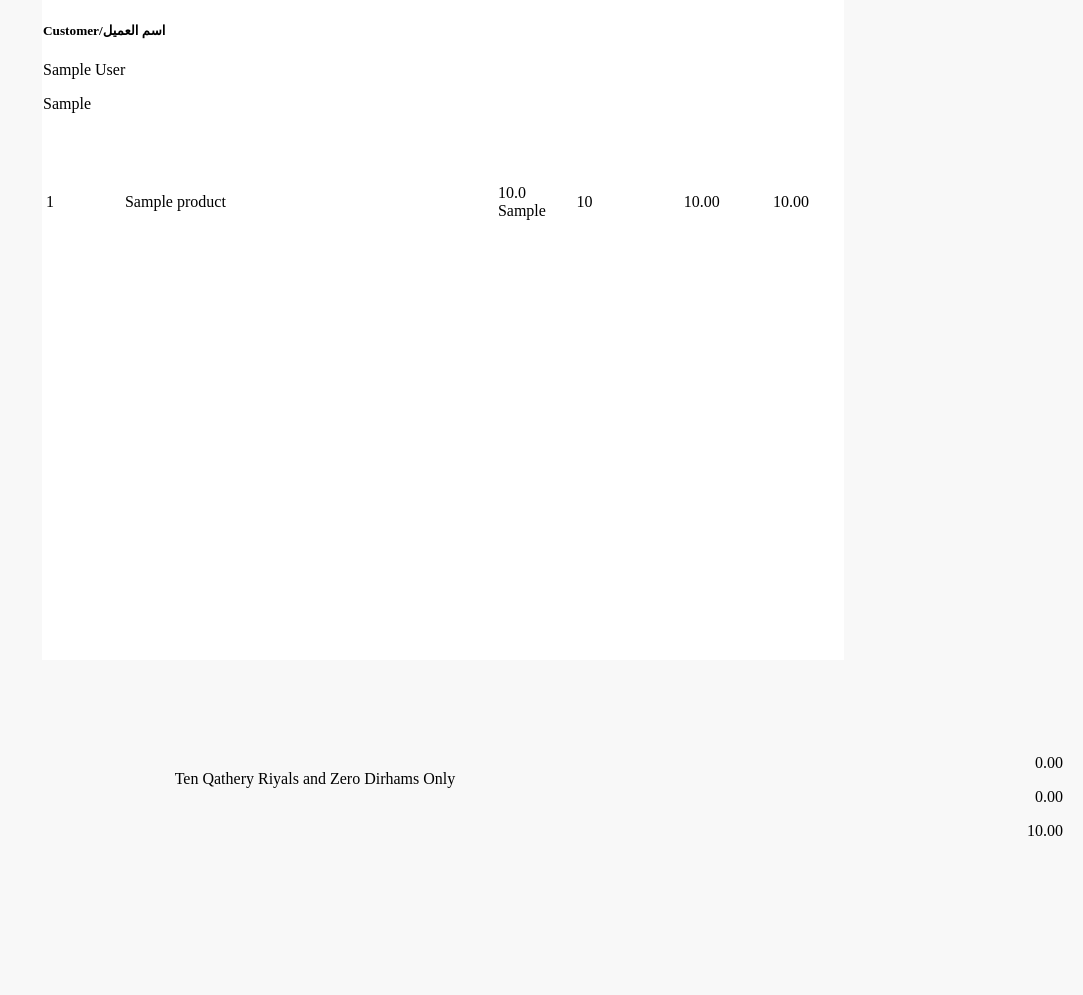
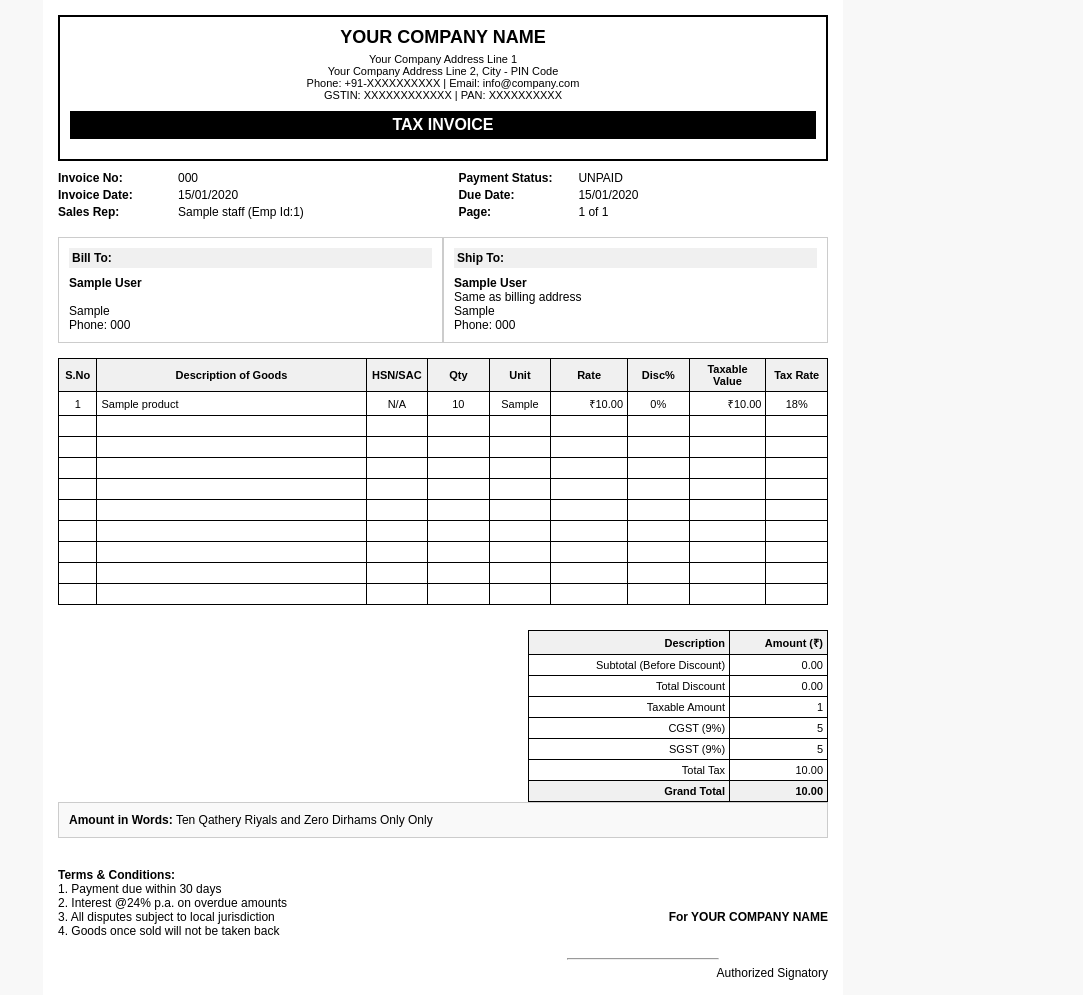
Before and after one commit to pramodthundathil/Beta_POS_demo, a Django app: page /pos/invoice/1 in a window 1280 px wide. Shown: the whole page, without its empty margins (197-1280 px from the left). Before the commit the page ends 836 px from the top, so only its background shows below. Run offline with Django 5.2, Linux system fonts and the light colour scheme; a user stored in the database is signed in; tables that the repository leaves empty hold one stand-in row (values such as "Sample post"); data that the repository does not hold is empty.

Commit message:
invoice template

```diff
--- a/POS/views.py
+++ b/POS/views.py
@@ -558,34 +558,85 @@ def invoice_old(request,pk):
 
 
 from math import ceil
+from django.shortcuts import render, get_object_or_404
+from django.contrib.auth.decorators import login_required
+from math import ceil
 
 @login_required(login_url='SignIn')
 def invoice(request, pk):
     order = get_object_or_404(Order, id=pk)
     order_items = list(order.orderitem_set.all())
 
-    # Paginate items: 20 items per page
-    items_per_page = 20
+    # Paginate items: 10 items per page for better GST invoice layout
+    items_per_page = 10
     total_pages = ceil(len(order_items) / items_per_page)
-    paginated_items = [
-        order_items[i * items_per_page:(i + 1) * items_per_page]
-        for i in range(total_pages)
-    ]
-      # Add sequential numbers to each item
-    for page_index, page in enumerate(paginated_items, start=1):
-        forloop_offset = (page_index - 1) * items_per_page
-        for i, item in enumerate(page, start=1):
-            item.sequential_number = forloop_offset + i
+    paginated_items = []
+
+    for i in range(total_pages):
+        page_items = order_items[i * items_per_page:(i + 1) * items_per_page]
+
+        # Add sequential numbers to each item
+        forloop_offset = i * items_per_page
+        for j, item in enumerate(page_items, start=1):
+            item.sequential_number = forloop_offset + j
+
+        # Add empty rows to fill the page (for consistent layout)
+        empty_rows_needed = items_per_page - len(page_items)
+        for k in range(empty_rows_needed):
+            # Create a dummy object for empty rows
+            class EmptyRow:
+                def __init__(self):
+                    self.is_empty = True
+                    self.sequential_number = ""
+            page_items.append(EmptyRow())
+
+        paginated_items.append(page_items)
+
+    # Calculate tax summary (only from real order items, not empty rows)
+    total_taxable_amount = sum(getattr(item, 'taxable_amount', 0) for item in order_items)
+    total_cgst = sum(getattr(item, 'cgst_amount', 0) for item in order_items)
+    total_sgst = sum(getattr(item, 'sgst_amount', 0) for item in order_items)
 
     # Pass the necessary context to the template
     context = {
         "order": order,
-        "paginated_items": paginated_items,  # A list of pages, each containing items
-        "total_in_words": amount_in_words(round(order.total_amount, 2)),  # Convert total amount to words
+        "paginated_items": paginated_items,
+        "total_in_words": amount_in_words(round(order.total_amount, 2)),
         "items_per_page": items_per_page,
         "total_pages": total_pages,
+        "total_taxable_amount": total_taxable_amount,
+        "total_cgst": total_cgst,
+        "total_sgst": total_sgst,
     }
     return render(request, 'invoice_template.html', context)
+
+# @login_required(login_url='SignIn')
+# def invoice(request, pk):
+#     order = get_object_or_404(Order, id=pk)
+#     order_items = list(order.orderitem_set.all())
+
+#     # Paginate items: 20 items per page
+#     items_per_page = 20
+#     total_pages = ceil(len(order_items) / items_per_page)
+#     paginated_items = [
+#         order_items[i * items_per_page:(i + 1) * items_per_page]
+#         for i in range(total_pages)
+#     ]
+#       # Add sequential numbers to each item
+#     for page_index, page in enumerate(paginated_items, start=1):
+#         forloop_offset = (page_index - 1) * items_per_page
+#         for i, item in enumerate(page, start=1):
+#             item.sequential_number = forloop_offset + i
+
+#     # Pass the necessary context to the template
+#     context = {
+#         "order": order,
+#         "paginated_items": paginated_items,  # A list of pages, each containing items
+#         "total_in_words": amount_in_words(round(order.total_amount, 2)),  # Convert total amount to words
+#         "items_per_page": items_per_page,
+#         "total_pages": total_pages,
+#     }
+#     return render(request, 'invoice_template.html', context)
 
 
 # @csrf_exempt
--- a/templates/invoice_template.html
+++ b/templates/invoice_template.html
@@ -3,21 +3,14 @@
 <head>
     <meta charset="UTF-8">
     <meta name="viewport" content="width=device-width, initial-scale=1.0">
-    <!-- <link rel="stylesheet" href="https://use.typekit.net/oov2wcw.css"> -->
-    <title>Invoice</title>
+    <title>Tax Invoice</title>
     <style>
         body {
-            /* font-family: century-gothic, sans-serif !important; */
+            font-family: Arial, sans-serif;
             margin: 0;
             padding: 0;
             background-color: #f8f8f8;
-        }
-        .invoice-deatils{
-            display: flex !important;
-            justify-content: space-between;
-        }
-        .invoice-deatils td{
-            padding: 2px;
+            font-size: 12px;
         }
 
         .container {
@@ -25,277 +18,393 @@
             max-width: 800px;
             margin: auto;
             background-color: white;
-            padding: 1px;
-padding-left:0px !importent;
+            padding: 15px;
+            box-sizing: border-box;
         }
 
         .header {
-            text-align: center;
+            border: 2px solid #000;
+            padding: 10px;
             margin-bottom: 10px;
         }
 
-        .header img {
-            max-width: 150px;
+        .company-name {
+            font-size: 18px;
+            font-weight: bold;
+            text-align: center;
+            margin-bottom: 5px;
         }
 
-        .header h1 {
-            margin: 0;
-            font-size: 24px;
+        .company-address {
+            text-align: center;
+            font-size: 11px;
+            margin-bottom: 10px;
         }
 
-        .header p {
-            margin: 0;
-            font-size: 14px;
+        .invoice-title {
+            text-align: center;
+            font-size: 16px;
+            font-weight: bold;
+            background-color: #000;
+            color: white;
+            padding: 5px;
+            margin: 10px 0;
         }
 
-        .patient-info,
-        .sample-info {
+        .invoice-details {
             display: flex;
             justify-content: space-between;
-            margin-bottom: 0px;
+            margin-bottom: 15px;
         }
 
-        .info-block {
+        .invoice-left, .invoice-right {
             width: 48%;
         }
 
-        .info-block h3 {
-            margin: 0 0 10px 0;
-            font-size: 16px;
+        .detail-row {
+            display: flex;
+            margin-bottom: 3px;
         }
 
-        .info-block p {
-            margin: 0;
-            font-size: 14px;
-            padding: 5px;
+        .detail-label {
+            font-weight: bold;
+            width: 120px;
         }
 
-        .report-title {
-            text-align: center;
-            margin: 0px 0;
-            font-size: 18px;
-            font-weight: bold;
-            color: rgb(233, 52, 52);
-            -webkit-print-color-adjust: exact;
+        .detail-value {
+            flex: 1;
         }
 
-        .report-table {
+        .billing-shipping {
+            display: flex;
+            justify-content: space-between;
+            margin-bottom: 15px;
+        }
+
+        .billing-address, .shipping-address {
+            width: 48%;
+            border: 1px solid #ccc;
+            padding: 10px;
+            min-height: 80px;
+        }
+
+        .address-title {
+            font-weight: bold;
+            margin-bottom: 8px;
+            background-color: #f0f0f0;
+            padding: 3px;
+        }
+
+        .items-table {
             width: 100%;
             border-collapse: collapse;
-            margin-bottom: 20px;
-            font-size: small;
+            margin-bottom: 15px;
+            font-size: 11px;
         }
 
-        .report-table thead th {
-            color: rgb(5, 111, 147);
-            /* padding: 5px; */
+        .items-table th, .items-table td {
+            border: 1px solid #000;
+            padding: 4px;
             text-align: left;
-            -webkit-print-color-adjust: exact;
-            font-weight: 800;
         }
 
-        th,
-        td {
-            padding-bottom: 4px !important;
-            -webkit-print-color-adjust: exact;
+        .items-table th {
+            background-color: #f0f0f0;
+            font-weight: bold;
+            text-align: center;
         }
 
-        .signature-block {
+        .items-table .text-right {
+            text-align: right;
+        }
+
+        .items-table .text-center {
+            text-align: center;
+        }
+
+        .tax-summary {
+            float: right;
+            width: 300px;
+            margin-top: 10px;
+        }
+
+        .tax-table {
+            width: 100%;
+            border-collapse: collapse;
+            font-size: 11px;
+        }
+
+        .tax-table th, .tax-table td {
+            border: 1px solid #000;
+            padding: 4px;
+            text-align: right;
+        }
+
+        .tax-table th {
+            background-color: #f0f0f0;
+            font-weight: bold;
+        }
+
+        .total-row {
+            font-weight: bold;
+            background-color: #f0f0f0;
+        }
+
+        .amount-in-words {
+            clear: both;
+            margin-top: 20px;
+            padding: 10px;
+            border: 1px solid #ccc;
+            background-color: #f9f9f9;
+        }
+
+        .footer-info {
             display: flex;
             justify-content: space-between;
-            margin-top: 20px;
+            margin-top: 30px;
         }
 
-        .signature-block div {
-            text-align: center;
-            width: 30%;
+        .terms, .signature {
+            width: 48%;
         }
 
-        .footer {
-            text-align: center;
-            position: fixed;
-            bottom: 80px;
-            width: 100%;
-            font-size: 14px;
-            /* margin-top: 20px; */
-        }
-
-        table {
-            margin-right: 20px !important;
-        }
-
-        h4 {
-            text-align: center;
-            color: rgb(5, 111, 147);
-            -webkit-print-color-adjust: exact;
-            margin-top: 0; /* Reduce margin to fix gap */
+        .signature {
+            text-align: right;
         }
 
         @media print {
             @page {
-                /* margin: 150px 30px; Top and bottom margins of 130px */
-                margin-top: 160px;
-                counter-increment: page;
-                /* margin-bottom: 20px; */
+                margin: 0.5in;
             }
 
-            .patient-info {
-                position: fixed;
-                top: 0;
-                left: 0;
-                right: 0;
+            body {
                 background-color: white;
-                padding: 0px;
             }
 
             .container {
-                /* margin-top: 140px;  */
+                max-width: none;
+                padding: 0;
             }
 
-            .report-table {
-                margin-top: 0; /* Reduce margin to fix gap */
+            .no-print {
+                display: none;
             }
+        }
 
-            /* Page numbers */
-            .page-number:after {
-                content: "Page " counter(page) " of " counter(pages);
-                position: fixed;
-                bottom: 0;
-                right: 0;
-                left: 0;
-                padding: 10px;
-                text-align: center;
-                font-size: 12px;
-            }
-
-            body {
-                counter-reset: page;
-            }
-
-            .page-number {
-                counter-increment: page;
-                text-align: center;
-                font-size: 12px;
-                position: fixed;
-                bottom: 0;
-                width: 100%;
-            }
-            .item-details{
-
-            page-break-inside: avoid;
-
-            }
-            .footer {
-            break-before: page; /* Force footer onto a new page if it overflows */
-            text-align: center;
-            font-size: 14px;
-            /* margin-top: 20px; */
-        }
-        .force-page-break {
-            break-before: page; /* Force new page for content overflow */
-        }
-        }
-        .foot-items{
-            position: relative;
-        }
-        .item{
-            top: 50px;
+        .page-break {
+            page-break-before: always;
         }
     </style>
 </head>
 
 <body onload="printInvoice()">
     {% for page in paginated_items %}
+    <div class="container{% if not forloop.first %} page-break{% endif %}">
 
-    <div class="container" id="invoice-content">
-        <div class="invoice-deatils" style="position: fixed; width: 100%;">
-            <div class="items-container" style="">
-                <h5>Customer/اسم العميل</h5>
-                <p>{{ order.customer.name }}</p>
-                <p>{{ order.customer.city }}</p>
+        <!-- Header Section -->
+        <div class="header">
+            <div class="company-name">YOUR COMPANY NAME</div>
+            <div class="company-address">
+                Your Company Address Line 1<br>
+                Your Company Address Line 2, City - PIN Code<br>
+                Phone: +91-XXXXXXXXXX | Email: info@company.com<br>
+                GSTIN: XXXXXXXXXXXX | PAN: XXXXXXXXXX
+            </div>
+            <div class="invoice-title">TAX INVOICE</div>
+        </div>
 
+        <!-- Invoice Details -->
+        <div class="invoice-details">
+            <div class="invoice-left">
+                <div class="detail-row">
+                    <span class="detail-label">Invoice No:</span>
+                    <span class="detail-value">{{ order.invoice_number }}</span>
+                </div>
+                <div class="detail-row">
+                    <span class="detail-label">Invoice Date:</span>
+                    <span class="detail-value">{{ order.order_date|date:"d/m/Y" }}</span>
+                </div>
+                <div class="detail-row">
+                    <span class="detail-label">Sales Rep:</span>
+                    <span class="detail-value">{{ order.sales_man|default:"N/A" }}</span>
+                </div>
             </div>
-            <div class="items-comtainer head-table margin-top:20px;" >
-                <table style="width:100%;position: relative;left: 60px;top:15px" >
-                    <tr>
-                        <td>Date</td>
-                        <td>{{ order.order_date }}</td>
-                    </tr>
-                    <tr>
-                        <td>Invoice Number</td>
-                        <td>{{ order.invoice_number }}</td>
-                    </tr>
-                    <tr>
-                        <td>Sales Rep</td>
-                        <td>{{ order.sales_man }}</td>
-                    </tr>
-                    <tr>
-                        <td>Payment</td>
-                        <td>{{ order.payment_status1 }}</td>
-                    </tr>
-                </table>
-
+            <div class="invoice-right">
+                <div class="detail-row">
+                    <span class="detail-label">Payment Status:</span>
+                    <span class="detail-value">{{ order.payment_status1 }}</span>
+                </div>
+                <div class="detail-row">
+                    <span class="detail-label">Due Date:</span>
+                    <span class="detail-value">{{ order.order_date|date:"d/m/Y" }}</span>
+                </div>
+                {% if forloop.first %}
+                <div class="detail-row">
+                    <span class="detail-label">Page:</span>
+                    <span class="detail-value">{{ forloop.counter }} of {{ paginated_items|length }}</span>
+                </div>
+                {% endif %}
             </div>
         </div>
 
-        <div class="item-details" style="margin-top:170px;height:488px; padding: 10px;box-sizing: border-box;padding-left: 0;margin-right: 30px; ">
-            <table style="width: 100%;table-layout: fixed;">
+        <!-- Billing and Shipping Address -->
+        <div class="billing-shipping">
+            <div class="billing-address">
+                <div class="address-title">Bill To:</div>
+                <strong>{{ order.customer.name }}</strong><br>
+                {{ order.customer.address|default:"" }}<br>
+                {{ order.customer.city|default:"" }}<br>
+                Phone: {{ order.customer.phone|default:"N/A" }}<br>
+                {% if order.customer.gstin %}
+                GSTIN: {{ order.customer.gstin }}
+                {% endif %}
+            </div>
+            <div class="shipping-address">
+                <div class="address-title">Ship To:</div>
+                <strong>{{ order.customer.name }}</strong><br>
+                {{ order.customer.address|default:"Same as billing address" }}<br>
+                {{ order.customer.city|default:"" }}<br>
+                Phone: {{ order.customer.phone|default:"N/A" }}
+            </div>
+        </div>
+
+        <!-- Items Table -->
+        <table class="items-table">
+            <thead>
+                <tr>
+                    <th style="width: 5%;">S.No</th>
+                    <th style="width: 35%;">Description of Goods</th>
+                    <th style="width: 8%;">HSN/SAC</th>
+                    <th style="width: 8%;">Qty</th>
+                    <th style="width: 8%;">Unit</th>
+                    <th style="width: 10%;">Rate</th>
+                    <th style="width: 8%;">Disc%</th>
+                    <th style="width: 10%;">Taxable Value</th>
+                    <th style="width: 8%;">Tax Rate</th>
+                </tr>
+            </thead>
+            <tbody>
                 {% for item in page %}
                 <tr>
-                    <td style="width: 10% !important;padding-left:-3px;text-align:left !importent;" class="row-counter">
-                        {{ item.sequential_number }}
-                    </td>
-
-                    <td style="width: 55% !important;padding-left:10px ">{{ item.product.name }}</td>
-                    <td style="width: 10% !important;padding-left:7px">{{ item.product.unit_quantity }} {{item.product.unit}}</td>
-                    <td style="width: 10% !important;padding-left:10px;"> {{ item.quantity }}</td>
-                    <td style="width: 9% !important;padding-left: 39px;box-sizing: border-box;">{{ item.unit_price |floatformat:2}}</td>
-                    <td style="width: 10% !important;padding-left:30px;box-sizing: content-box;position: relative;left: 23px;text-align:center">{{ item.total_price|floatformat:2 }}</td>
+                    {% if item.is_empty %}
+                        <td>&nbsp;</td>
+                        <td>&nbsp;</td>
+                        <td>&nbsp;</td>
+                        <td>&nbsp;</td>
+                        <td>&nbsp;</td>
+                        <td>&nbsp;</td>
+                        <td>&nbsp;</td>
+                        <td>&nbsp;</td>
+                        <td>&nbsp;</td>
+                    {% else %}
+                        <td class="text-center">{{ item.sequential_number }}</td>
+                        <td>{{ item.product.name }}</td>
+                        <td class="text-center">{{ item.product.hsn_code|default:"N/A" }}</td>
+                        <td class="text-center">{{ item.quantity }}</td>
+                        <td class="text-center">{{ item.product.unit|default:"PCS" }}</td>
+                        <td class="text-right">₹{{ item.unit_price|floatformat:2 }}</td>
+                        <td class="text-center">
+                            {% if item.discount > 0 %}
+                                {% widthratio item.discount item.unit_price 100 %}%
+                            {% else %}
+                                0%
+                            {% endif %}
+                        </td>
+                        <td class="text-right">₹{{ item.total_price|floatformat:2 }}</td>
+                        <td class="text-center">
+                            {% if item.product.tax_percentage %}
+                                {{ item.product.tax_percentage }}%
+                            {% else %}
+                                18%
+                            {% endif %}
+                        </td>
+                    {% endif %}
                 </tr>
                 {% endfor %}
+            </tbody>
+        </table>
 
+        <!-- Only show totals on last page -->
+        {% if forloop.last %}
+        <div class="tax-summary">
+            <table class="tax-table">
+                <thead>
+                    <tr>
+                        <th>Description</th>
+                        <th>Amount (₹)</th>
+                    </tr>
+                </thead>
+                <tbody>
+                    <tr>
+                        <td>Subtotal (Before Discount)</td>
+                        <td>{{ order.total_amount_before_discount|floatformat:2 }}</td>
+                    </tr>
+                    <tr>
+                        <td>Total Discount</td>
+                        <td>{{ order.discount|floatformat:2 }}</td>
+                    </tr>
+                    <tr>
+                        <td>Taxable Amount</td>
+                        <td>{% widthratio order.total_amount order.total_tax 1 %}</td>
+                    </tr>
+                    <tr>
+                        <td>CGST (9%)</td>
+                        <td>{% widthratio order.total_tax 2 1 %}</td>
+                    </tr>
+                    <tr>
+                        <td>SGST (9%)</td>
+                        <td>{% widthratio order.total_tax 2 1 %}</td>
+                    </tr>
+                    <tr>
+                        <td>Total Tax</td>
+                        <td>{{ order.total_tax|floatformat:2 }}</td>
+                    </tr>
+                    <tr class="total-row">
+                        <td><strong>Grand Total</strong></td>
+                        <td><strong>{{ order.total_amount|floatformat:2 }}</strong></td>
+                    </tr>
+                </tbody>
             </table>
         </div>
-    </div>
-    <div class="footer">
-        <!-- <div class="foot-items item" style="flex-grow: 8;text-align: center;width: 80%;margin-top: 50px;padding-top: 30px;box-sizing: border-box;">
 
-                <span class="text-center"> {{total_in_words}}</span>
+        <div class="amount-in-words">
+            <strong>Amount in Words:</strong> {{ total_in_words }} Only
         </div>
-        <div class="foot-items" style="flex-grow: 4;text-align: right;padding-right: 20px;">
-            <p style=''>{{order.total_amount_before_discount|floatformat:2}}</p>
-            <p style=''>{{order.discount|floatformat:2}}</p>
-            <p style=''>{{order.total_amount|floatformat:2}}</p>
 
-        </div> -->
+        <div class="footer-info">
+            <div class="terms">
+                <strong>Terms & Conditions:</strong><br>
+                1. Payment due within 30 days<br>
+                2. Interest @24% p.a. on overdue amounts<br>
+                3. All disputes subject to local jurisdiction<br>
+                4. Goods once sold will not be taken back
+            </div>
+            <div class="signature">
+                <br><br><br>
+                <strong>For YOUR COMPANY NAME</strong><br><br><br>
+                <hr style="width: 150px;">
+                Authorized Signatory
+            </div>
+        </div>
+        {% endif %}
+
     </div>
     {% endfor %}
-    <div class="foot-items item"
-        style="flex-grow: 8;text-align: center;width: 80%;margin-top: 50px;padding-top: 10px;box-sizing: border-box;">
-
-        <span class="text-center"> {{total_in_words}}</span>
-    </div>
-    <div class="foot-items" style="flex-grow: 4;text-align: right;padding-right: 20px;">
-        <p style=''>{{order.total_amount_before_discount|floatformat:2}}</p>
-        <p style=''>{{order.discount|floatformat:2}}</p>
-        <p style=''>{{order.total_amount|floatformat:2}}</p>
-
-    </div>
-
 
     <script>
         function printInvoice() {
-            var printContents = document.getElementById('invoice-content').innerHTML;
-            var originalContents = document.body.innerHTML;
-            document.body.innerHTML = printContents;
+            // Remove no-print elements
+            const noPrintElements = document.querySelectorAll('.no-print');
+            noPrintElements.forEach(el => el.style.display = 'none');
+
+            // Print the document
             window.print();
-            document.body.innerHTML = originalContents;
 
+            // Close window after printing (optional)
             setTimeout(function() {
-            window.close(); // Close the window after printing
-        }, 100); // 100ms delay, adjust if needed
+                window.close();
+            }, 100);
         }
-
     </script>
 </body>
 </html>
```
Also changed, not shown: POS/models.py (+93 -26 lines), POS/migrations/0014_order_cgst_amount_order_igst_amount_and_more.py (added).
